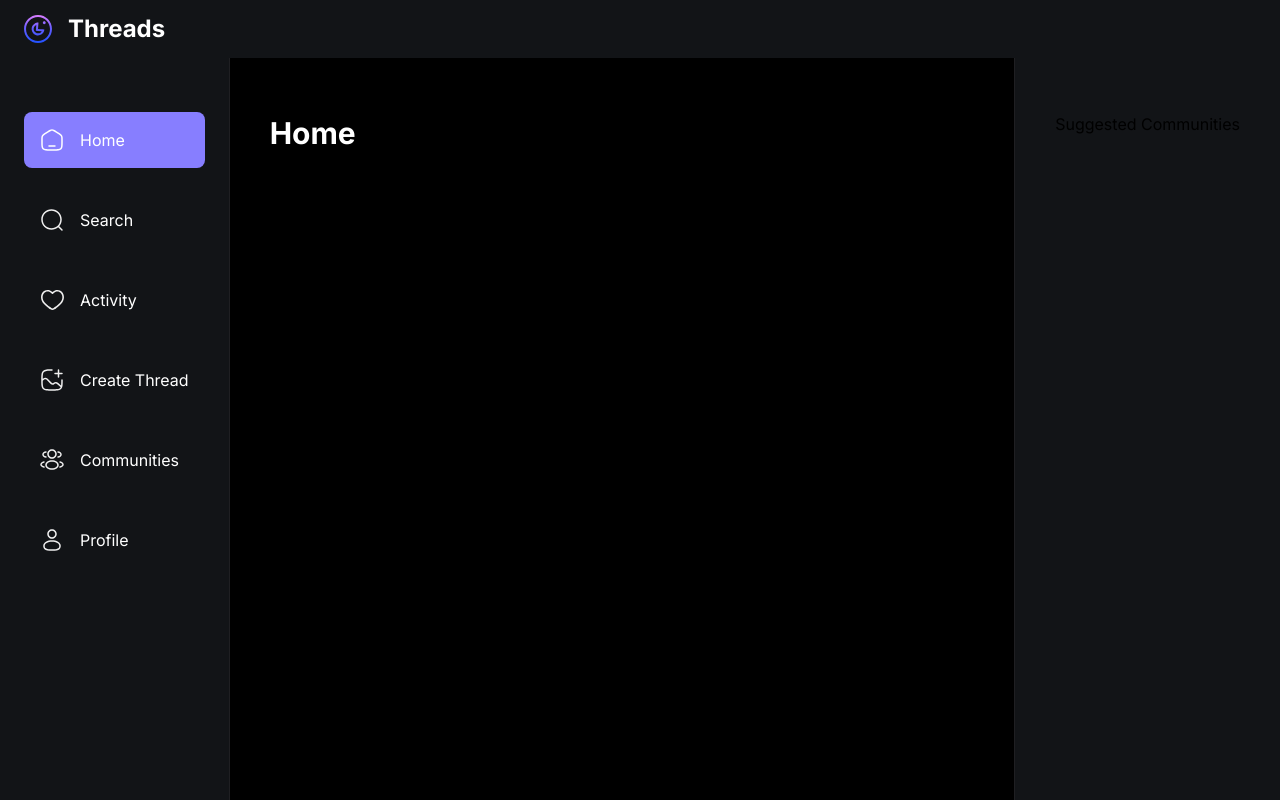
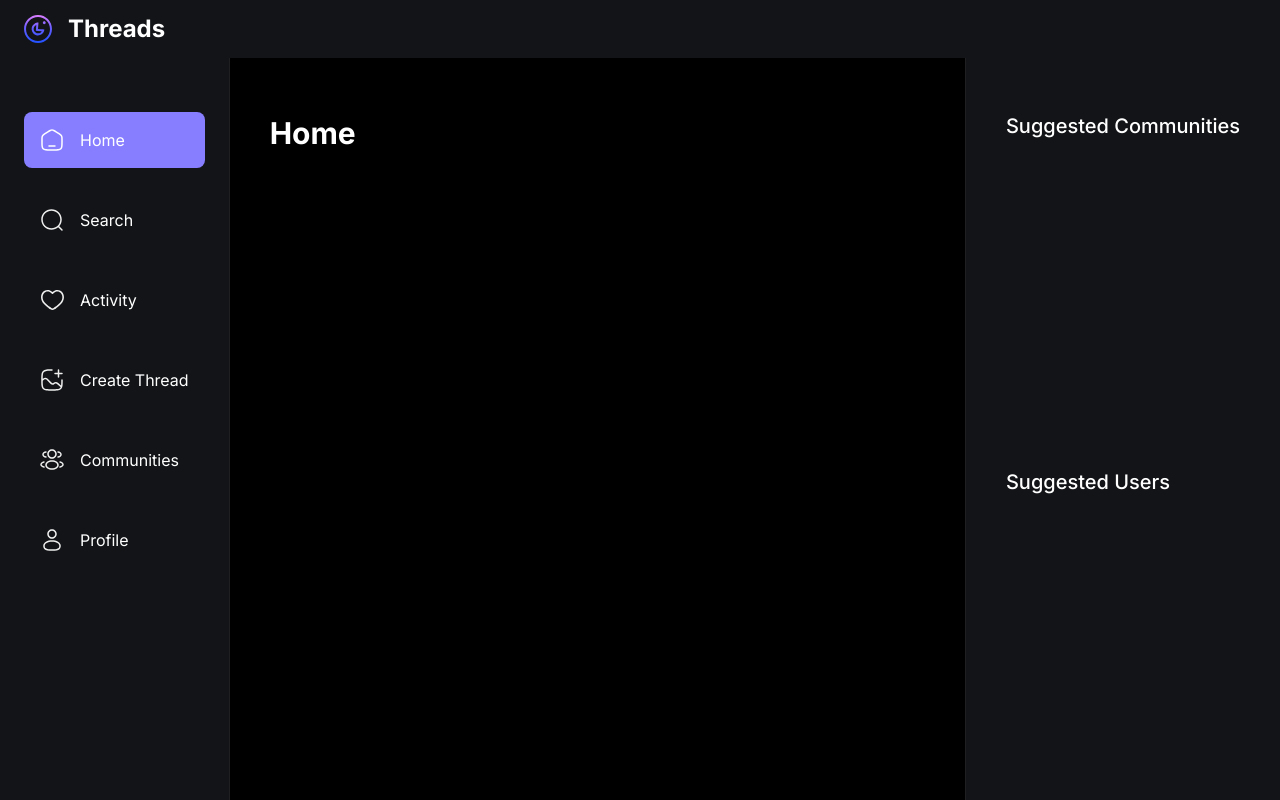
Before and after one commit to karabirkan/threads, a Next.js app: page / in a window 1280 px wide. Built offline with nearby package versions, Linux system fonts and the light colour scheme; no server answers.

Commit message:
feat: right side bar, dark theme

```diff
--- a/components/shared/RightSidebar.tsx
+++ b/components/shared/RightSidebar.tsx
@@ -4,7 +4,12 @@ const RightSidebar = () => {
   return (
     <section className="custom-scrollbar rightsidebar">
       <div className="flex flex-1 flex-col justify-start">
-        <h3>Suggested Communities</h3>
+        <h3 className="text-heading4-medium text-light-1">
+          Suggested Communities
+        </h3>
+      </div>
+      <div className="flex flex-1 flex-col justify-start">
+        <h3 className="text-heading4-medium text-light-1">Suggested Users</h3>
       </div>
     </section>
   );
--- a/components/shared/Topbar.tsx
+++ b/components/shared/Topbar.tsx
@@ -4,6 +4,7 @@ import {
   SignedOut,
   SignOutButton,
 } from "@clerk/nextjs";
+import { dark } from "@clerk/themes";
 import Image from "next/image";
 import Link from "next/link";
 import React from "react";
@@ -32,6 +33,7 @@ const Topbar = () => {
         </div>
         <OrganizationSwitcher
           appearance={{
+            baseTheme: dark,
             elements: {
               organizationSwitcherTrigger: "py-2 px4",
             },
--- a/package.json
+++ b/package.json
@@ -10,6 +10,7 @@
   },
   "dependencies": {
     "@clerk/nextjs": "^4.29.2",
+    "@clerk/themes": "^1.7.9",
     "@uploadthing/react": "^6.1.0",
     "mongoose": "^8.0.4",
     "next": "14.0.4",
```
Also changed, not shown: 1 other file (tests, documents, lock files or other folders).
